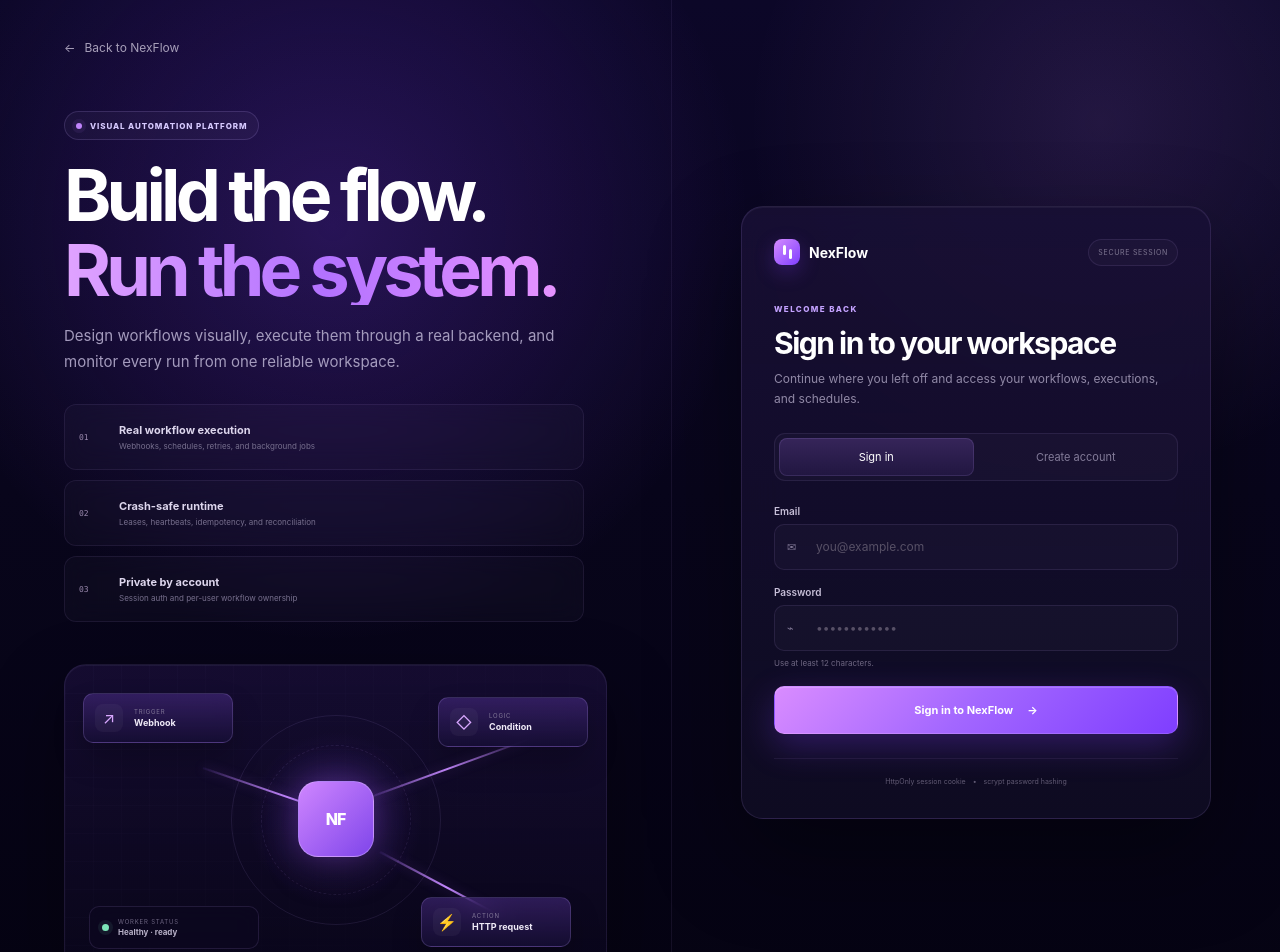
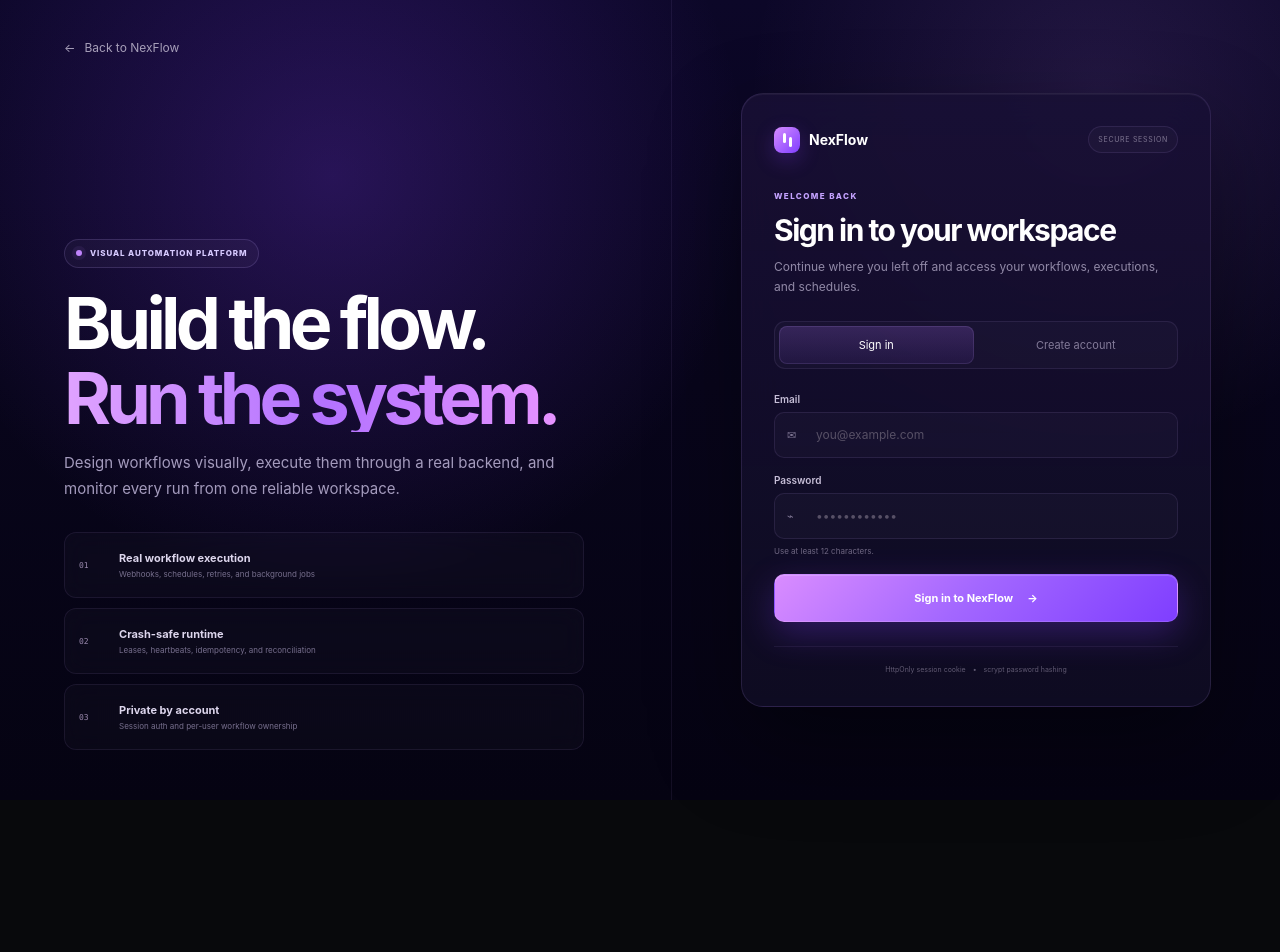
Before and after one commit to Anna-Vida/Nexflow, a React (Vite) app in the folder apps/web/: page /login in a window 1280 px wide. Shown: the top 952 px of the page. After the commit the page ends 800 px from the top, so only its background shows below. Built offline with nearby package versions, Linux system fonts and the light colour scheme; no server answers.

Commit message:
style: simplify auth page to single-screen layout

```diff
--- a/apps/web/src/pages/LoginPage.tsx
+++ b/apps/web/src/pages/LoginPage.tsx
@@ -90,52 +90,6 @@ function LoginPage() {
                   <strong>Private by account</strong>
                   <small>Session auth and per-user workflow ownership</small>
                 </span>
-              </div>
-            </div>
-          </div>
-
-          <div className="auth-visual" aria-hidden="true">
-            <div className="auth-visual-grid" />
-            <div className="auth-visual-orbit auth-visual-orbit-one" />
-            <div className="auth-visual-orbit auth-visual-orbit-two" />
-
-            <div className="auth-visual-core">
-              <span>NF</span>
-            </div>
-
-            <div className="auth-visual-node auth-visual-node-one">
-              <i>↗</i>
-              <span>
-                <small>TRIGGER</small>
-                <strong>Webhook</strong>
-              </span>
-            </div>
-
-            <div className="auth-visual-node auth-visual-node-two">
-              <i>◇</i>
-              <span>
-                <small>LOGIC</small>
-                <strong>Condition</strong>
-              </span>
-            </div>
-
-            <div className="auth-visual-node auth-visual-node-three">
-              <i>⚡</i>
-              <span>
-                <small>ACTION</small>
-                <strong>HTTP request</strong>
-              </span>
-            </div>
-
-            <div className="auth-visual-line auth-visual-line-one" />
-            <div className="auth-visual-line auth-visual-line-two" />
-            <div className="auth-visual-line auth-visual-line-three" />
-
-            <div className="auth-status-card">
-              <span className="auth-status-dot" />
-              <div>
-                <small>WORKER STATUS</small>
-                <strong>Healthy · ready</strong>
               </div>
             </div>
           </div>
```
